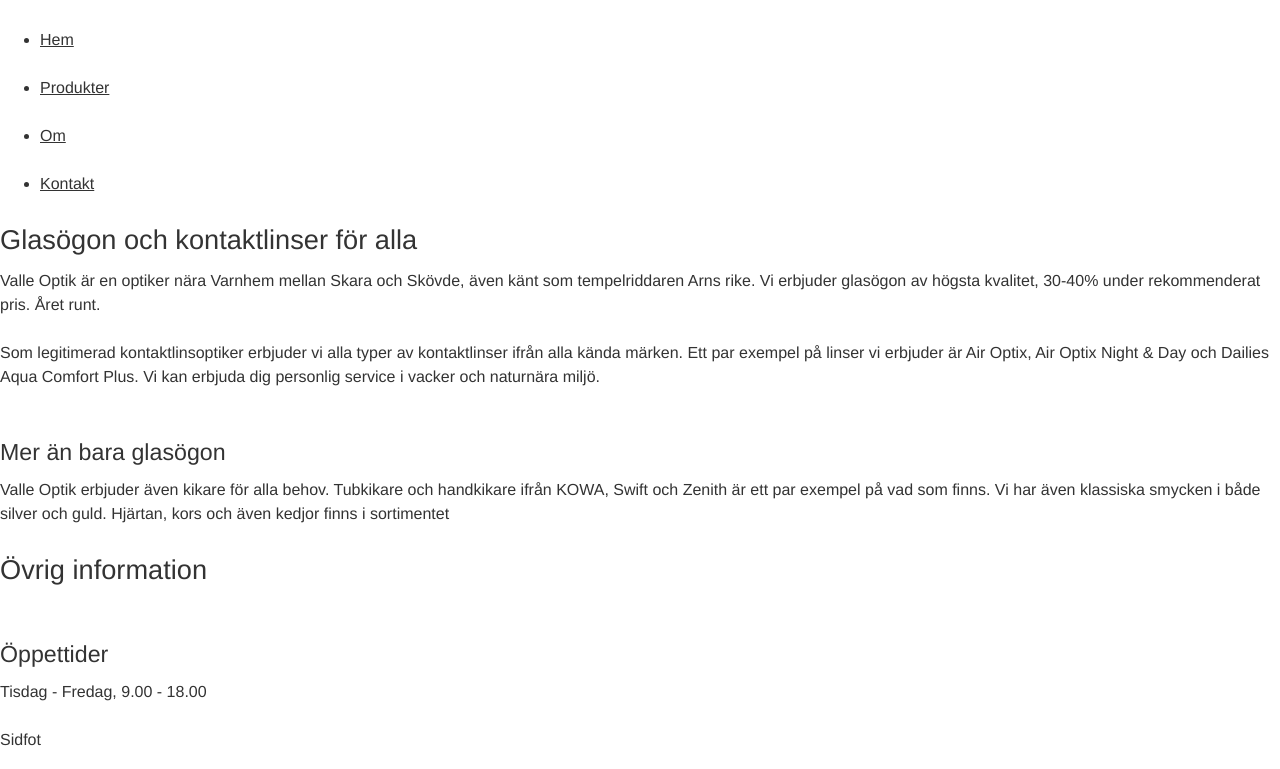
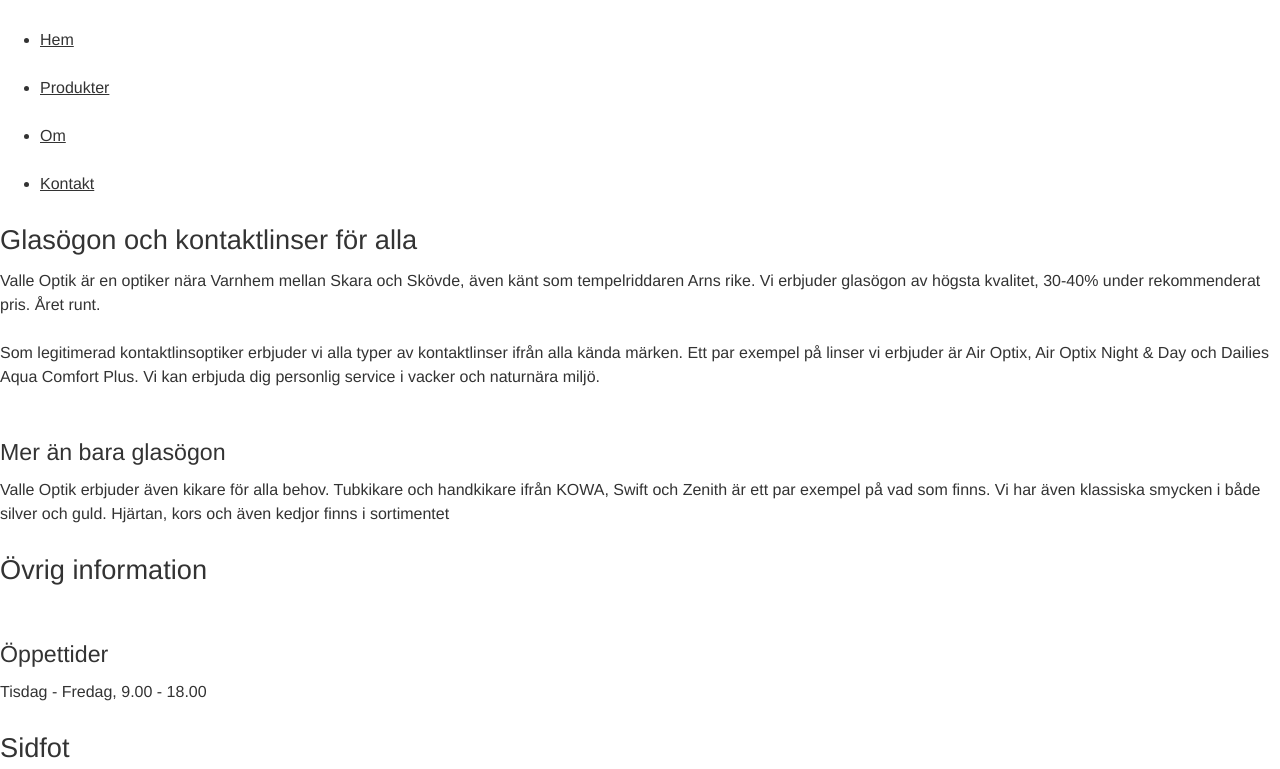
Before and after one commit to frippz/valleoptik-prototype, a plain HTML site: page start.html in a window 1280 px wide. Shown: the part 51-820 px from the top of the page. Drawn offline with Linux system fonts and the light colour scheme.

Commit message:
Add headline for the document outline

```diff
--- a/start.html
+++ b/start.html
@@ -48,7 +48,7 @@
 
   <div role="contentinfo">
 
-    Sidfot
+    <h2>Sidfot</h2>
 
   </div>
   <!-- /contentinfo -->
```
